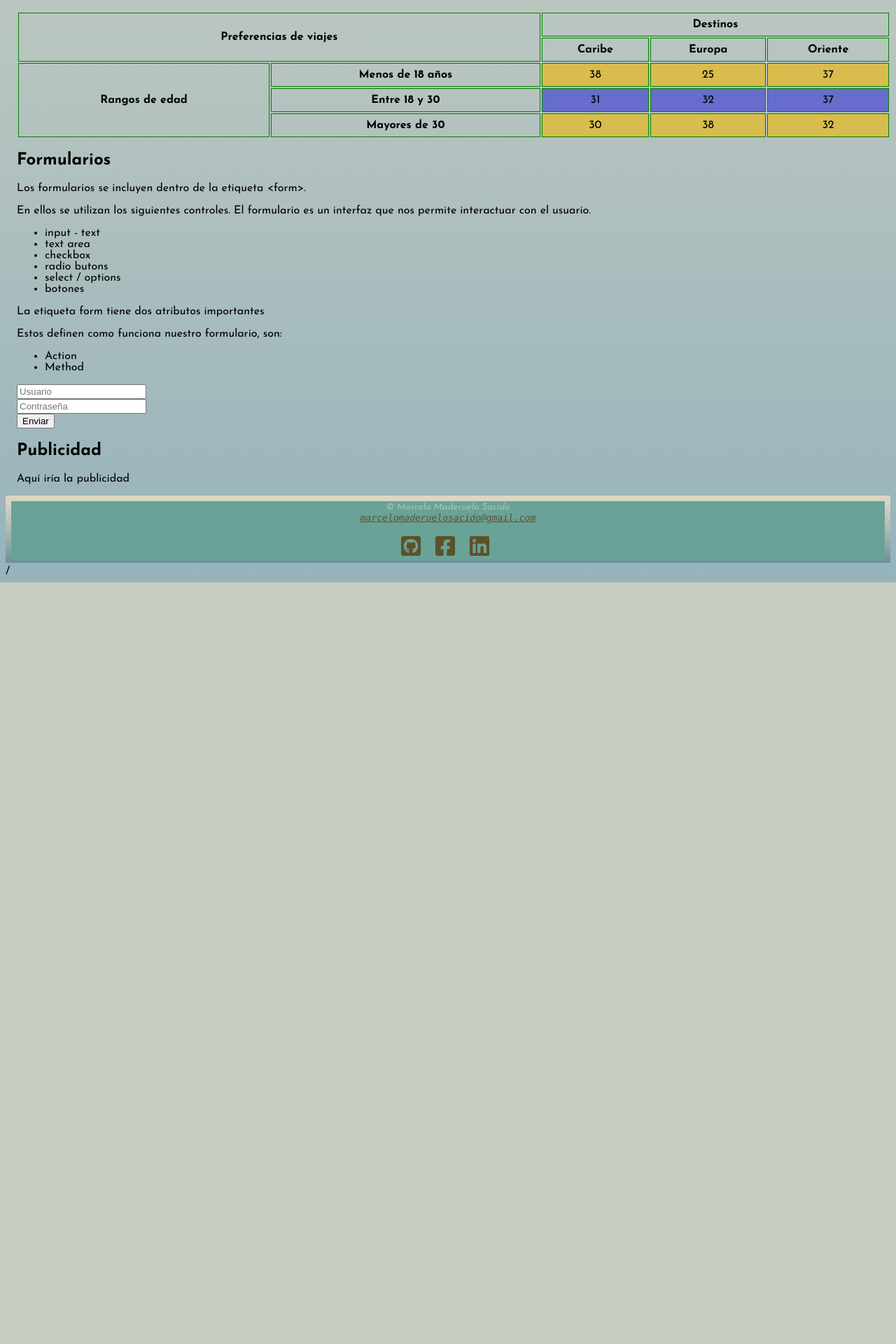
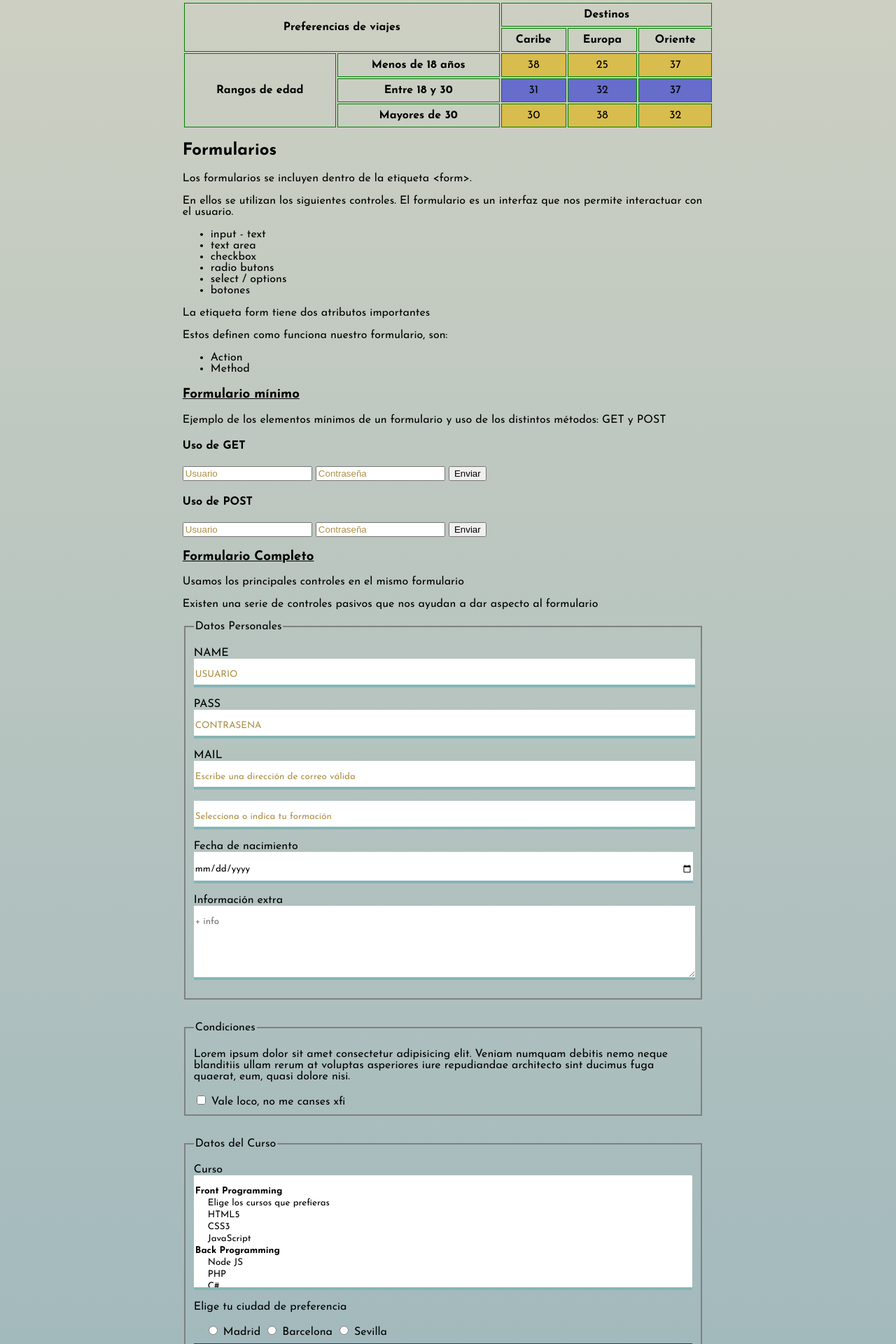
Before and after one commit to marcelo-024/desarrollo_web_2019, a PHP site: page /datos.html in a window 1280 px wide. Shown: the part 760-2680 px from the top of the page at 70% size. Before the commit the page ends 1592 px from the top, so only its background shows below. Run offline with PHP 8.4, Linux system fonts and the light colour scheme; some libraries are stand-ins or nearby versions.

Commit message:
FORMULARIOS 16052019

```diff
--- a/07_elementos_web/css/styles.css
+++ b/07_elementos_web/css/styles.css
@@ -102,9 +102,15 @@ font-size: xx-large;
 /* MAIN WRAPPER */
 
 .main_wrapper {
-    margin-left: 1rem
+    margin-left: 3rem;
+   margin-right: 3rem;
+   margin: 1rem 20%;
 }
-
+/* @media screen and (min-width: 700px) {
+    .main_wrapper{
+        margin: 1rem 20%; ;
+    }
+  } */
 /* BACK HOME */
 
 .back_home a {
@@ -352,7 +358,10 @@ max-width: auto;
 
     border: 1px solid green;
 }
+.table_sub td{
 
+    border: none;
+}
 .main_table
 .i_table{
 
@@ -390,9 +399,95 @@ height: 50%; */
 
 }
 
-form input{
-    display: block;
+/* form input{
+
 }
 form button {
     display: block;
+} */
+
+fieldset {
+    /* width: fit-content; */
+    border: 2px solid grey;
+  /*   width: fit-content */
+
+  margin-right: 1rem;
+
 }
+
+
+
+.f_control {
+
+display: block;
+width: 100%;
+font-family: 'Josefin Sans', sans-serif;
+border: none;
+border-bottom: 4px solid rgba(104, 163, 163, 0.801);
+padding-top:  1rem;
+padding-bottom: 0.5rem;
+margin-bottom: 1rem;
+/* max-width: 100%; */
+
+
+/* margin-block-end: 0rem 30rem 1rem 0rem; */
+}
+ /* input {
+  padding: 1rem;
+} */
+
+.f_label {
+
+display: block;
+
+    margin-top: 1rem;
+
+}
+
+
+input::placeholder { /* Chrome, Firefox, Opera, Safari 10.1+ */
+    color: rgb(172, 145, 72);
+    opacity: 1; /* Firefox */
+  }
+
+  input:-ms-input-placeholder { /* Internet Explorer 10-11 */
+    color: rgb(172, 145, 72);
+  }
+
+  ::-ms-input-placeholder { /* Microsoft Edge */
+    color: rgb(172, 145, 72);
+  }
+
+
+  .cond_ {
+
+    margin-top: 2rem;
+  }
+
+
+  .placeho {
+
+    color: rgb(172, 145, 72);}
+
+
+    .radio_wrapper {
+        border-bottom: 2px groove #69A200;
+        padding-top:  1rem;
+        padding-bottom: 0.5rem;
+        margin-bottom: 1rem;
+        padding-left: 1rem;
+
+    }
+
+    .course_data {
+
+        margin-top: 2rem;
+
+    }
+
+
+    .form_list dt, dd {
+
+padding: 1rem 0rem 0rem 1rem;
+
+    }
--- a/07_elementos_web/datos.html
+++ b/07_elementos_web/datos.html
@@ -64,7 +64,7 @@
                         <td></td>
                         <td>61,55 %</td>
                         <td>
-                            <table>
+                            <table class="table_sub">
                                 <tr>
                                     <td>C 67 - </td>
                                     <td>32,59%</td>
@@ -93,7 +93,7 @@
                         <td></td>
                         <td>15,13 %</td>
                         <td>
-                            <table>
+                            <table class="table_sub">
                                 <tr>
                                     <td>S 11</td>
                                     <td>10,79%</td>
@@ -190,29 +190,151 @@
                 <p>En ellos se utilizan los siguientes controles. El formulario es un interfaz que nos permite
                     interactuar con el usuario.</p>
                 <ul>
-                    <li>input - text
-                    </li>
+                    <li>input - text </li>
                     <li>text area</li>
                     <li>checkbox</li>
                     <li>radio butons</li>
                     <li>select / options</li>
                     <li>botones</li>
                 </ul>
-                <p>La etiqueta form tiene dos atributos  importantes</p>
+                <p>La etiqueta form tiene dos atributos importantes</p>
                 <p>Estos definen como funciona nuestro formulario, son:</p>
                 <ul>
                     <li>Action</li>
                     <li>Method</li>
                 </ul>
-
-                <form action="https://jsonplaceholder.typicode.com/users" method="POST">
+                <header>
+                    <h3>Formulario mínimo</h3>
+                    <p>Ejemplo de los elementos mínimos de un formulario y uso de los distintos métodos: GET y POST</p>
+                </header>
+                <header>
+                    <h4>Uso de GET</h4>
+                </header>
+                <form action="https://jsonplaceholder.typicode.com/users" name="basic-get" method="GET">
                     <input type="text" name="userName" placeholder="Usuario">
-                    <input type="password" name="userPass" placeholder="Contraseña" >
+                    <input type="password" name="userPass" placeholder="Contraseña">
                     <button type="submit">Enviar</button>
 
 
 
                 </form>
+                <header>
+                    <h4>Uso de POST</h4>
+
+                </header>
+                <form action="https://jsonplaceholder.typicode.com/users" name="basic-post" method="POST">
+                    <input type="text" name="userName" placeholder="Usuario">
+                    <input type="password" name="userPass" placeholder="Contraseña">
+                    <button type="submit">Enviar</button></form>
+
+                <header>
+                    <h3>Formulario Completo</h3>
+                    <p>Usamos los principales controles en el mismo formulario</p>
+                </header>
+                <p>Existen una serie de controles pasivos que nos ayudan a dar aspecto al formulario</p>
+                <form name="full-post" method="POST" action="https://jsonplaceholder.typicode.com/users">
+                    <fieldset id="personal_data">
+                        <legend>Datos Personales</legend>
+
+                        <label for="userName" class="f_label">NAME</label> <input id="userName" class="f_control"
+                            type="text" name="userName" placeholder="USUARIO">
+                        <label for="userPass" class="f_label">PASS</label>
+                        <input lang="es" id="userPass"  class="f_control" type="password" name="userPass"
+                            placeholder="CONTRASEÑA" required minlength="8" maxlength="16" pattern="^(?=.*[a-z])(?=.*[A-Z])(?=.*[0-9])(?=.*[!@#\$%\^&\*])(?=.{8,})">
+                        <label for="email" class="f_label">MAIL</label>
+                        <input id="email" class="f_control" type="email" name="email"
+                            placeholder="Escribe una dirección de correo válida" value="" required>
+                        <!--  -->
+                        <label for="cv" class="f_label"></label>
+                        <input type="text" name="cv" id="cv" class="f_control"
+                            placeholder="Selecciona o indica tu formación" list="cv_opt">
+                        <datalist id="cv_opt">
+                            <option>Graduado</option>
+                            <option>Licenciado</option>
+                            <option>Doctor</option>
+                        </datalist>
+                        <label for="birthDate" class="f_label">Fecha de nacimiento</label>
+                        <input type="date" name="birthDate" id="birthDate" class="f_control">
+                        <label for="info" class="f_label">Información extra</label>
+                        <textarea class="f_control" name="info" id="info" rows="6" placeholder="+ info"></textarea>
+                    </fieldset>
+                    <fieldset id="conditions" class="cond_">
+                        <legend>Condiciones</legend>
+                        <p>Lorem ipsum dolor sit amet consectetur adipisicing elit. Veniam numquam debitis nemo neque
+                            blanditiis ullam rerum at voluptas asperiores iure repudiandae architecto sint ducimus fuga
+                            quaerat, eum, quasi dolore nisi.</p>
+                        <input type="checkbox" name="isOk" id="isOk" required>
+                        <label for="isOk">Vale loco, no me canses xfi</label>
+                    </fieldset>
+                    <fieldset id="course_data" class="course_data">
+                        <legend>Datos del Curso</legend>
+                        <label for="curso" class="f_label">Curso</label>
+                        <select name="curso" id="curso" class="f_control" multiple size="8" required>
+                            <optgroup label="Front Programming">
+<option value="">Elige los cursos que prefieras</option>
+                                <option value="html01">HTML5</option>
+                                <!-- SIN VALUE EL VALOR REGISTRADO ES EL DEL CONTENIDO -->
+                                <option value="CSS02">CSS3</option>
+                                <!-- -->
+                                <option value="js03">JavaScript</option>
+                            </optgroup>
+                            <optgroup label="Back Programming">
+                                <option value="node04">Node JS</option>
+                                <option value="php05">PHP</option>
+                                <option value="c#06">C#</option>
+                            </optgroup>
+
+                        </select>
+                        <label class="f_label">Elige tu ciudad de preferencia</label>
+                        <div class="radio_wrapper">
+                            <input type="radio" name="sitio" id="madrid01" value="madrid01" required>
+                            <label for="madrid01">Madrid</label>
+                            <input type="radio" name="sitio" id="bcn02" value="bcn02">
+                            <label for="bcn02">Barcelona</label>
+                            <input type="radio" name="sitio" id="sev03" value="sev03">
+                            <label for="sev03">Sevilla</label>
+                        </div>
+                    </fieldset>
+                    <button type="submit">Enviar <i class="far fa-paper-plane"></i></button>
+                    <input type="submit" value="Enviar">
+                    <button type="reset">Borrar<i class="fas fa-trash-alt"></i></button>
+                    <input type="reset" value="Borrar">
+                    <button type="button">Sin Uso</button>
+                </form>
+
+                <p>Existen otros controles de formulario</p>
+
+                <dl class="form_list">
+
+                    <dt class="dt">
+                        Input color
+                    </dt>
+                    <dd class="dd"> <input type="color"> </dd>
+                    <dt class="dt">Input file
+
+                    </dt>
+                    <dd class="dd"> <input type="file"> </dd>
+
+
+                    <dt class="dt">Input number</dt>
+                    <dd class="dd"> <input type="number" min="-10" max="10" step="5"> </dd>
+                    <dt class="dt"> Input range</dt>
+                    <dd class="dd"> <input type="range" min="-5" max="5" step="1"> </dd>
+                    <dt class="dt">
+                        Input search
+                    </dt>
+                    <dd class="dd"> <input type="search" > </dd> <dt class="dt">
+                        Input tel
+                        </dt>
+                    <dd class="dd"> <input type="tel"> </dd>
+                    <dt class="dt">
+                        Input URL
+                    </dt>
+                    <dd class="dd"> <input type="url"></dd>
+
+                </dl>
+                <div class="clearfix"></div>
+
             </section>
 
 
```
